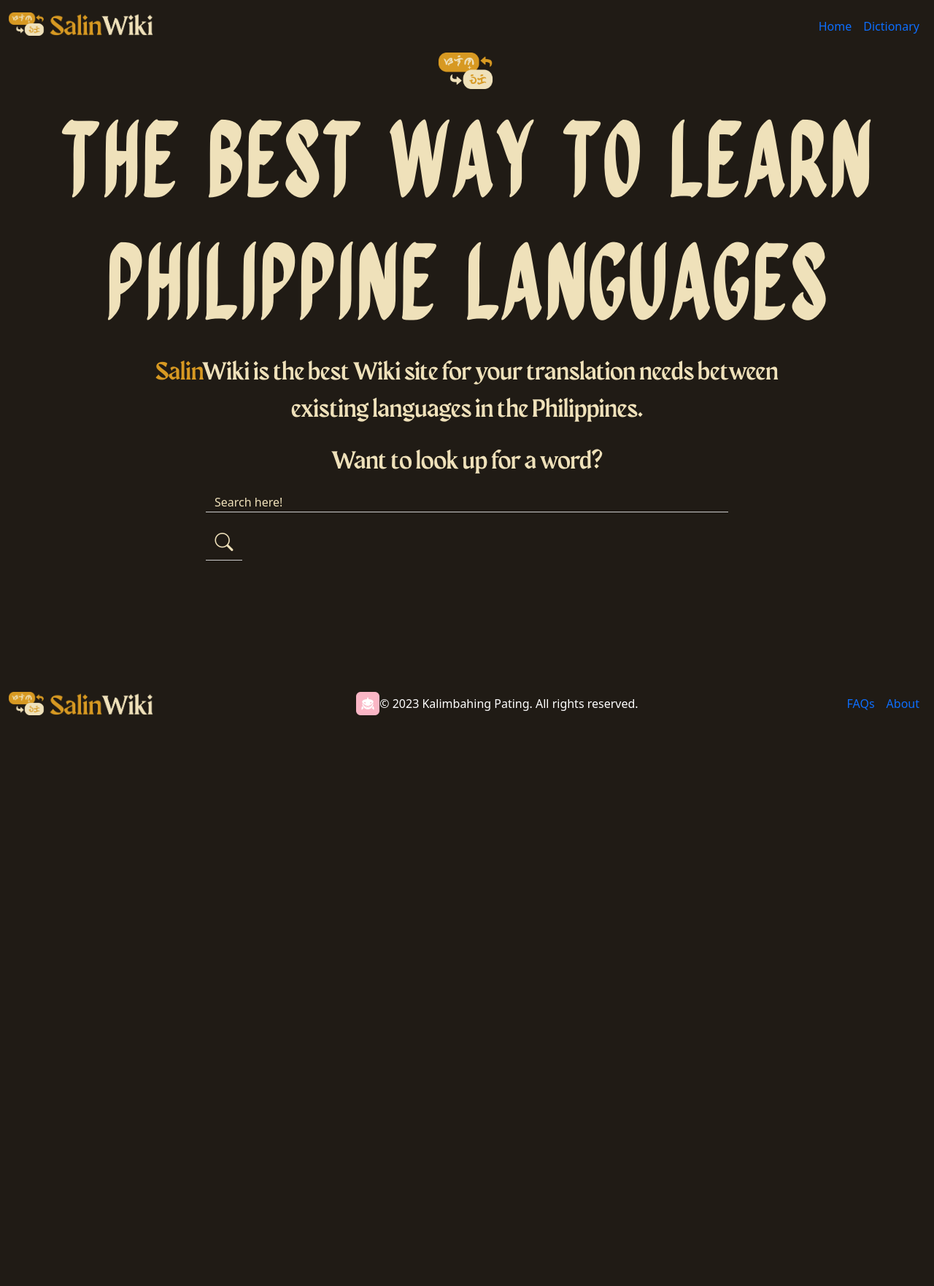
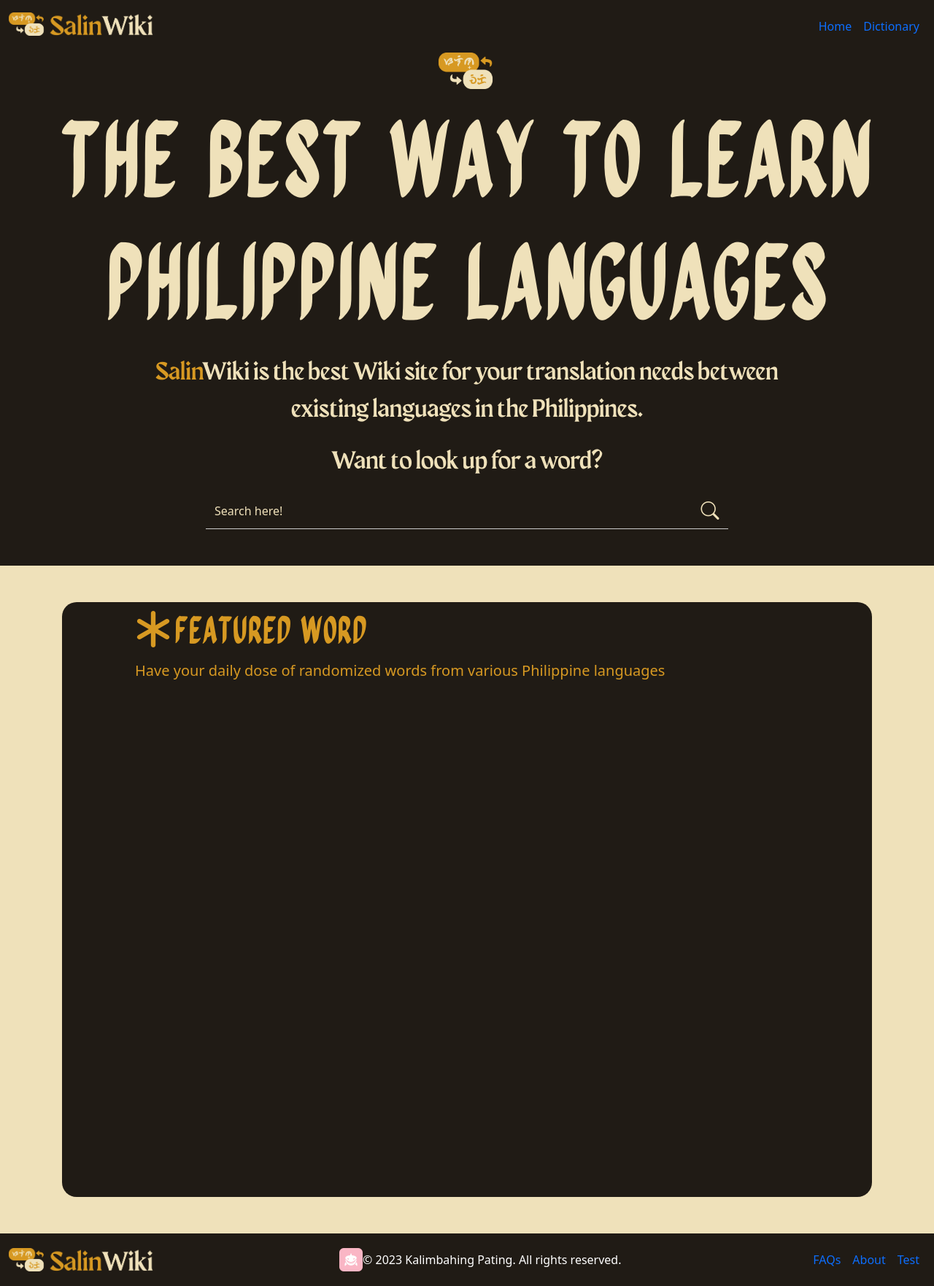
Before and after one commit to clavecillascc/Salin-Wiki, a Flask app: template templates/0_home.html in a window 1280 px wide. Shown: the whole page at 73% size. Before the commit the page ends 980 px from the top, so only its background shows below. Run offline with Flask 3, Linux system fonts and the light colour scheme; the template is opened without the code that fills it, so the values that code supplies are empty.

Commit message:
added featured word, minor edit in footers

```diff
--- a/app.py
+++ b/app.py
@@ -1,16 +1,17 @@
 from flask import Flask, render_template, redirect, url_for, request
 
-from database import load_words_from_db
+from database import featured_word_from_db, load_words_from_db
 
 app = Flask(__name__)
 
 @app.route("/", methods=["POST", "GET"])
 def salinwiki_home():
+  fw = featured_word_from_db()
   if request.method == "POST":
     searched_word = request.form["search"]
     return redirect(url_for("search",searched_word=searched_word))
   else:
-    return render_template('0_home.html')
+    return render_template('0_home.html', fw=fw)
 
 @app.route("/Search_<searched_word>", methods=["POST", "GET"])
 def search(searched_word):
@@ -48,5 +49,10 @@ def salinwiki_dictionary_ilocano():
   words = load_words_from_db()
   return render_template('1_dictionary_ilocano.html', words=words)
 
+@app.route("/Test")
+def salinwiki_test():
+  fw = featured_word_from_db()
+  return render_template('test.html', fw=fw)
+
 if __name__ == "__main__":
   app.run(host='0.0.0.0', port=8080)
--- a/static/styles/0_home.css
+++ b/static/styles/0_home.css
@@ -8,9 +8,18 @@
     src: url("../fonts/Maragsâ-Display.otf");
 }
 
-body {
+.space{
+  padding-bottom: 50px;
+}
+
+.header-footer-body1 {
   background-color:#201b15
-  /* background-color:#efe1ba*/
+}
+
+.body2 {
+  padding-top: 50px;
+  padding-bottom: 50px;
+  background-color:#efe1ba
 }
 
 #container-header{
@@ -32,11 +41,12 @@ body {
 /* ALL */
 
 .text-box {
-    color: white;
-    text-align: center;
+  color: #201b15;
+  text-align: center;
+  margin: 0px;
 }
 
-.text-box h1 {
+h1 {
     text-align: center;
     margin-top: 20px;
     font-size: 140px;
@@ -44,28 +54,28 @@ body {
     color: #efe1ba;
 }
 
-.text-box #one {
+#one {
     margin-top: 20px;
     font-size: 34px;
     font-family: Maragsa;
     color: #d79922;
 }
 
-.text-box #two {
+#two {
     margin-top: 20px;
     font-size: 34px;
     font-family: Maragsa;
     color: #efe1ba;
 }
 
-.text-box #three {
+#three {
     margin-top: 20px;
     font-size: 34px;
     font-family: Maragsa;
     color: #efe1ba;
 }
 
-.text-box #four {
+#four {
     margin-top: 20px;
     font-size: 34px;
     font-family: Maragsa;
@@ -106,3 +116,67 @@ body {
 .row{
   margin: 0px 200px 0px 200px;
 }
+
+.searched-word-container {
+  margin-left: auto;
+  margin-right: auto;
+  background-color: #d79922;
+  color: #201b15;
+  border-radius:20px;
+  padding: 60px 40px 60px 40px;
+  height: 615px;
+  width: 910px;
+}
+
+.outer {
+  margin-left: auto;
+  margin-right: auto;
+  background-color: #201b15;
+  color: #d79922;
+  border-radius:20px;
+  height: 815px;
+  width: 1110px;
+}
+
+.asterisk{
+  margin-left: 100px;
+  font-size: 50px;
+  color: #d79922;
+}
+
+.ft{
+  font-family: Quiapo;
+  color: #d79922;
+  font-size: 50px;
+}
+
+.have{
+  margin-left: 100px;
+  color: #d79922;
+  font-size: 20px;
+}
+
+.word {
+  font-family: Maragsa;
+  font-size: 80px;
+}
+
+.lang1 {
+  font-size: 35px;
+  margin-top: -10px;
+}
+
+.def {
+  font-size: 30px;
+  font-weight: bold;
+}
+
+.src_ex {
+  font-size: 20px;
+  margin-left: 30px;
+}
+
+.target_ex {
+  font-size: 20px;
+  margin-left: 30px;
+}
--- a/templates/0_home.html
+++ b/templates/0_home.html
@@ -11,9 +11,8 @@
 
   <body>
 
-      <div>
+    <div class="header-footer-body1 space">
         {% include 'header.html' %}
-      </div>
 
       <div class="text-box">
         <img src="static/SWlogo02.png" height="50">
@@ -23,38 +22,39 @@
 
         <div class="container mt-3">
           <form class="form-inline my-2 my-lg-0 row" action="#" method="post">
-            <input class="transparent-search col" id="searchInput" type="text" name="search" placeholder="Search here!">
-            <ul id="suggestions" ></ul>
+            <input class="transparent-search col" type="text" name="search" placeholder="Search here!">
             <button class="button" input type="submit" value="submit"><i class="bi bi-search"></i></button>
-
-            <p></p>
-            <p></p>
-            <p></p>
-            <p></p>
-            <p></p>
-            <p></p>
-            <p></p>
-            <p></p>
-            <p></p>
-
           </form>
-
-          <script>
-
-          </script>
-
         </div>
       </div>
+    </div>
 
-    <p></p>
-    <p></p>
-    <p></p>
-    <p></p>
+    <div class="body2">
+      <div class="outer">
 
-      <div>
-        {% include 'footer.html' %}
+        <span><i class="bi bi-asterisk asterisk"></i></span>
+        <span class="ft">Featured Word</span>
+        <p class="have">Have your daily dose of randomized words from various Philippine languages</p>
+        {% for word in fw %}
+        <div class="searched-word-container">
+          <div class="word">{{ word['word'] }}</div>
+          <div class="lang1">{{ word['lang'] }}</div>
+          <div class="def">
+            <p>: {{ word['def'] }}</p>
+          </div>
+          <div class="src_ex">{{ word['src_ex'] }}</div>
+          <div class="lang2">
+            <p>({{ word['lang'] }})</p>
+          </div>
+          <div class="target_ex">{{ word['target_ex'] }}<p>(Tagalog)</p></div>
+        </div>
+        {% endfor %}
       </div>
+    </div>
 
+    <div class="header-footer-body1">
+    {% include 'footer.html' %}
+    </div>
 
   </body>
 </html>
--- a/templates/footer.html
+++ b/templates/footer.html
@@ -1,7 +1,7 @@
 <div class="container" id="container-footer">
   <header class="d-flex flex-wrap align-items-center justify-content-center justify-content-md-between py-3">
-    <img src="static/SWlogo01.png"  height="32">
-    <a href="#" class="col-md-4 d-flex align-items-center justify-content-center link-body-emphasis text-decoration-none">
+    <a href="/"> <img src="static/SWlogo01.png"  height="32"> </a>
+    <a class="col-md-4 d-flex align-items-center justify-content-center link-body-emphasis text-decoration-none">
       <img src="static/SWpinkshark.png" height="32">
       <p id="text-footer" class="mb-0">&copy; 2023 Kalimbahing Pating. All rights reserved.</p>
     </a>
@@ -9,6 +9,7 @@
     <ul class="nav col-12 col-md-auto mb-2 justify-content-center mb-md-0">
       <li><a href="/FAQs" class="nav-link px-2">FAQs</a></li>
       <li><a href="/About" class="nav-link px-2">About</a></li>
+      <li><a href="/Test" class="nav-link px-2">Test</a></li>
     </ul>
   </header>
 </div>
```
Also changed, not shown: database.py (+9 -1 lines).
